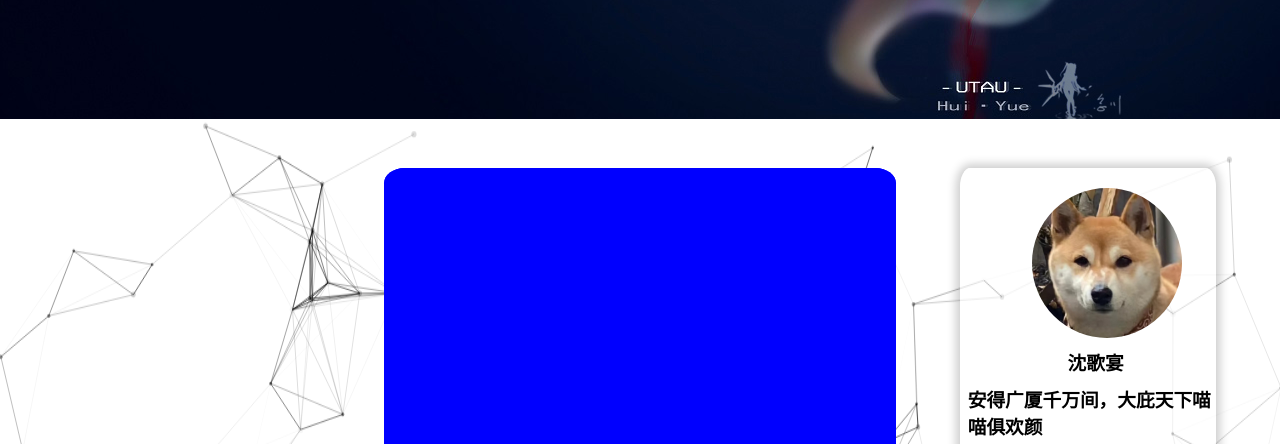
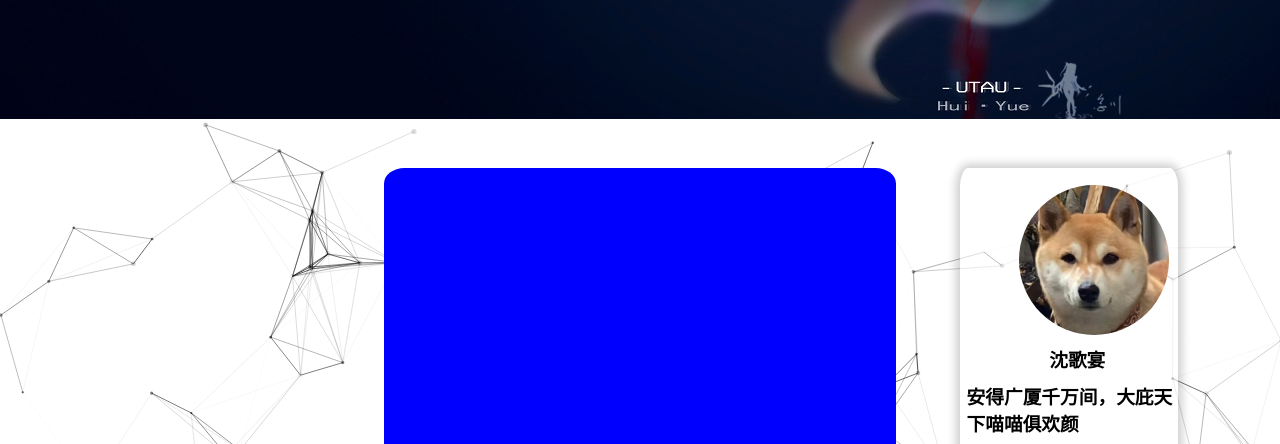
Before and after one commit to shengeyan/Internet-login-main, a plain HTML site: page HTML/main.html in a window 1280 px wide. Shown: the part 851-1295 px from the top of the page. Drawn offline with Linux system fonts and the light colour scheme.

Commit message:
第八次提交

```diff
--- a/CSS/main.css
+++ b/CSS/main.css
@@ -40,7 +40,7 @@ body {
     position: absolute;
     top: 5%;
     left: 75%;
-    width: 20%;
+    width: 17%;
     height: 50%;
     background-color: #ffffff94;
     border-radius: 4%;
@@ -48,7 +48,7 @@ body {
 }
 
 #canvas {
-    position: absolute;
+    /* position: absolute; */
     width: 100%;
     height: 100%;
     background-color: rgba(255,255,255,0.1);
@@ -62,9 +62,12 @@ body {
     min-height: 40%;
     background-color: blue;
     border-radius: 4%;
-    z-index: +1;
+}
 
+#text_two {
+    top: 47%;
 }
+
 
 li {
     list-style: none;
@@ -95,7 +98,7 @@ span {
     height: 500px;
     position: absolute;
     top: 23%;
-    left: 39%;
+    left: 37%;
     transform: translate(-42%,-50%);
     background-color: rgba(255,255,255,0.2);
     border-radius: 50%;
@@ -133,7 +136,7 @@ span:nth-child(4){
     border-radius: 50%;
     background-image: url("../IMG/dog.png");
     background-size: cover;
-    margin-left: 28%;
+    margin-left: 27%;
     margin-top: 8%;
 }
 
@@ -155,7 +158,7 @@ h3 {
 
 .one {
     font-family: 黑体;
-    margin-left: 42%;
+    margin-left: 41%;
 }
 
 .two {
--- a/HTML/main.html
+++ b/HTML/main.html
@@ -40,11 +40,16 @@
                 <div class="line"></div>
             </div>
 
-            <div class="text"></div>
-            <div class="text"></div>
+            <div class="text" id="text_one"></div>
+            <div class="text" id="text_two"></div>
         </div>
         <div id="add">
-
+                <div>
+                    <img src="" alt="">
+                    <img src="" alt="">
+                    <img src="" alt="">
+                    <img src="" alt="">
+                </div>
         </div>
     </div>
     <script type="text/javascript" src="..\JS\main.js"></script>
--- a/JS/log_in.js
+++ b/JS/log_in.js
@@ -57,7 +57,7 @@ for(var i=0;i<lis.length;i++){
 bt.addEventListener("click",function(){
     if(pan2(em_nb.value,passwd.value)){
         switch (pan(em_nb.value,passwd.value)) {
-            case 0:window.location.href="http://www.baidu.com/";break;
+            case 0:window.location.href="../HTML/main.html";break;
             case 1:alert("密码错误");break;
             case 2:alert("账号错误");break;
             case 3:alert("输入错误");break;
```
